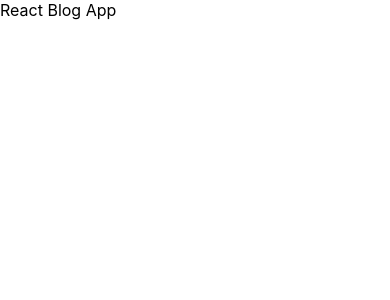
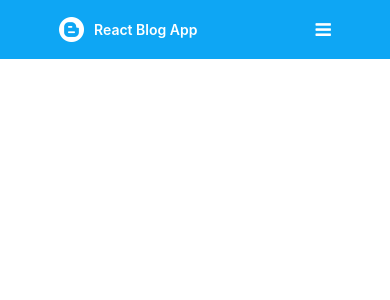
Before and after one commit to asifridwan/react-blog-app, a React (Create React App) app in the folder frontend/: page / in a window 390 px wide. Shown: the top 300 px of the page. Built offline with nearby package versions, Linux system fonts and the light colour scheme.

Commit message:
Created Responsive Navbar

```diff
--- a/frontend/public/index.html
+++ b/frontend/public/index.html
@@ -11,7 +11,8 @@
     />
     <link rel="apple-touch-icon" href="%PUBLIC_URL%/logo192.png" />
     <link rel="manifest" href="%PUBLIC_URL%/manifest.json" />
-    <title>React App</title>
+    <link rel="stylesheet" href="https://cdnjs.cloudflare.com/ajax/libs/font-awesome/4.7.0/css/font-awesome.min.css">
+    <title>React Blog App</title>
   </head>
   <body>
     <noscript>You need to enable JavaScript to run this app.</noscript>
--- /dev/null
+++ b/frontend/src/components/Navbar.jsx
@@ -0,0 +1,26 @@
+import { useState } from "react";
+
+export default function Navbar() {
+  const [menuButtonClicked, setMenuButtonClicked] = useState(false);
+
+  function ChangeMenuIcon() {
+    setMenuButtonClicked(!menuButtonClicked);
+  }
+
+  return (
+    <nav>
+      <div className="inline-centering">
+        <span className="logo-icon"></span>
+        <span className="logo-text">React Blog App</span>
+      </div>
+      <div className={menuButtonClicked ? 'nav-links' : 'nav-links hidden'}>
+        <span>Home</span>
+        <span>About</span>
+        <span>Contact</span>
+      </div>
+      <button className="menu-icon" onClick={ChangeMenuIcon}>
+        <i className={menuButtonClicked ? 'fa fa-close' : 'fa fa-bars'}></i>
+      </button>
+    </nav>
+  )
+}
--- a/frontend/src/containers/App.jsx
+++ b/frontend/src/containers/App.jsx
@@ -1,6 +1,8 @@
+import Navbar from "../components/Navbar";
+
 function App() {
   return (
-    <div>React Blog App</div>
+    <Navbar />
   );
 }
 
--- a/frontend/src/css/style.css
+++ b/frontend/src/css/style.css
@@ -1,6 +1,96 @@
-* {
+*{
   margin: 0;
   padding: 0;
   box-sizing: border-box;
   font-family: -apple-system, BlinkMacSystemFont, 'Segoe UI', 'Roboto', 'Oxygen', 'Ubuntu', 'Cantarell', 'Fira Sans', 'Droid Sans', 'Helvetica Neue', sans-serif;
 }
+
+nav{
+  display: flex;
+  justify-content: space-around;
+  align-items: center;
+  color: white;
+  background-color: #0ea6f4;
+  height: 7vh;
+}
+
+button{
+  border: none;
+  outline: none;
+  background: none;
+}
+
+.inline-centering{
+  display: flex;
+  align-items: center;
+}
+
+.logo-icon{
+  background-image: url('../images/blog_logo_white.png');
+  background-size: cover;
+  height: 36px;
+  width: 36px;
+}
+
+.logo-text{
+  font-size: 20px;
+  margin-left: 10px;
+  font-weight: 600;
+}
+
+.nav-links{
+  display: flex;
+  justify-content: space-evenly;
+  width: 15%;
+}
+
+.nav-links span{
+  font-size: 16px;
+}
+
+.nav-links span:hover{
+  color: #cbf7f8;
+  cursor: pointer;
+}
+
+.menu-icon{
+  display: none;
+}
+
+@media screen and (max-width: 1366px){
+  .nav-links{
+    width: 22%;
+  }
+}
+
+@media screen and (max-width: 768px){
+  .logo-icon{
+    height: 25px;
+    width: 25px;
+  }
+
+  .logo-text{
+    font-size: 14px;
+  }
+
+  .nav-links{
+    position: absolute;
+    right: 0;
+    height: 25vh;
+    width: 100%;
+    top: 6vh;
+    background-color: #0ea6f4;
+    flex-direction: column;
+    align-items: center;
+  }
+
+  .hidden{
+    display: none;
+  }
+
+  .menu-icon{
+    display: block;
+    font-size: 18px;
+    color: white;
+  }
+}
```
Also changed, not shown: frontend/src/assets/blog_logo_white.png (deleted), frontend/src/images/blog_logo_white.png (added).
